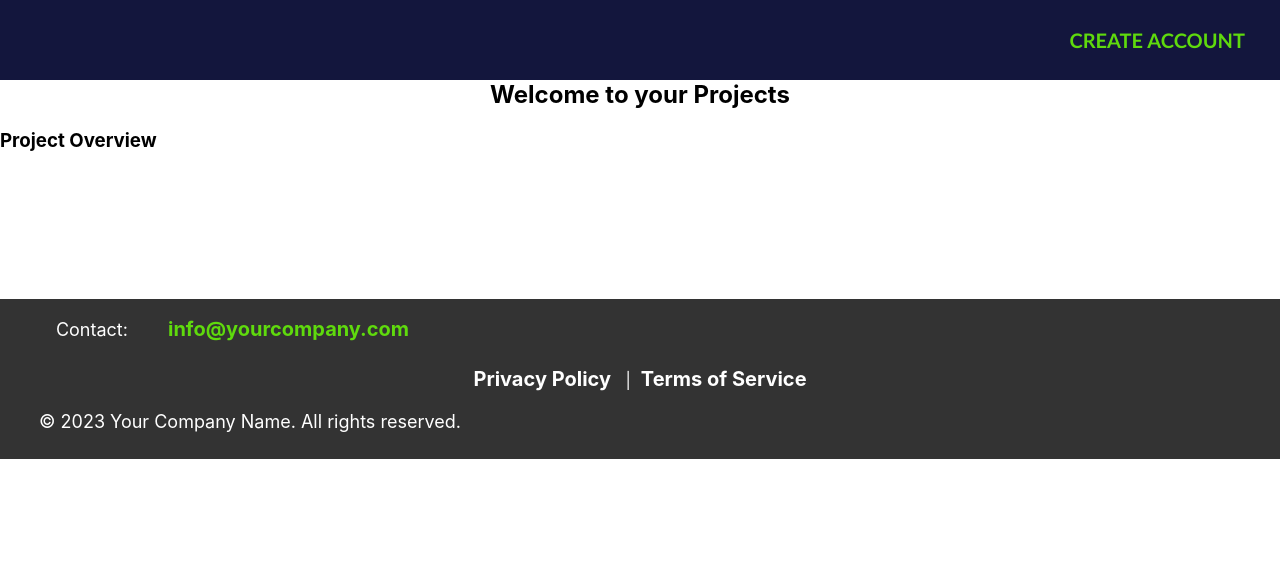
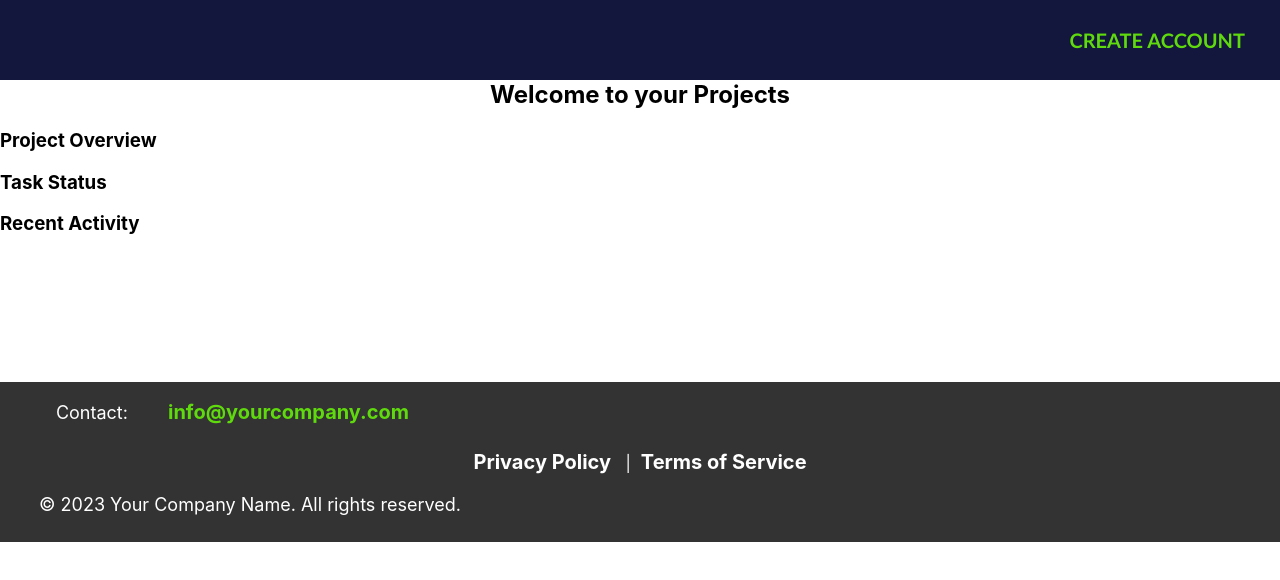
Before and after one commit to Collinswarui/project_tracker, a React (Create React App) app in the folder client/: page /home in a window 1280 px wide. Shown: the top 580 px of the page. Built offline with nearby package versions, Linux system fonts and the light colour scheme; the HTML template or start-up script is replaced by a standard one.

Commit message:
added task status and activity status

```diff
--- /dev/null
+++ b/client/src/HomePg/Activity.js
@@ -0,0 +1,17 @@
+
+
+export const Activity = ({ activities = []}) => {
+    return(
+        <div>
+            <h3>Recent Activity</h3>
+            <ul>
+               {activities.map((activity) => (
+                <li key={activity.id}>
+                    <p>{activity.description}</p>
+                    <p>Date: {activity.date}</p>
+                </li>
+               ))}
+            </ul>
+        </div>
+    )
+}
--- a/client/src/components/ProjOverview.js
+++ b/client/src/HomePg/ProjOverview.js
@@ -2,7 +2,7 @@ import React from 'react'
 
 export const ProjectOverview = ({ projects = [] }) => {
     return(
-        <div className='overview'>
+        <div className='home'>
             <h3>Project Overview</h3>
             <ul>
                 {projects.map((project) => (
--- /dev/null
+++ b/client/src/HomePg/TaskStatus.js
@@ -0,0 +1,18 @@
+import React from 'react'
+
+export const TaskStatus = ({tasks= []}) => {
+  return (
+    <div className='home'>
+      <h3>Task Status</h3>
+      <ul>
+        {tasks.map((task) => (
+            <li key={task.id}>
+                <strong>{task.name}</strong>
+                <p>Daedline: {task.deadline}</p>
+                <p>Status: {task.status}</p>
+            </li>
+        ))}
+      </ul>
+    </div>
+  )
+}
--- a/client/src/pages/Home.js
+++ b/client/src/pages/Home.js
@@ -1,11 +1,15 @@
-import { ProjectOverview } from "../components/ProjOverview"
+import { ProjectOverview } from "../HomePg/ProjOverview"
+import { TaskStatus } from "../HomePg/TaskStatus"
+import { Activity } from "../HomePg/Activity"
 
 
-export const Home = ({ projects }) => {
+export const Home = ({ projects, tasks, activities }) => {
   return (
     <div>
       <h2>Welcome to your Projects</h2>
       <ProjectOverview projects={projects} />
+      <TaskStatus tasks={tasks} />
+      <Activity activities={activities} />
     </div>
   )
 }
```
